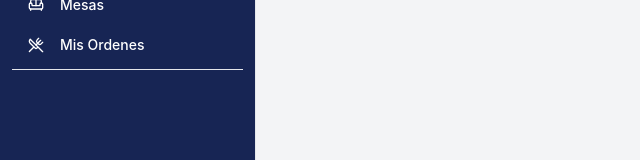
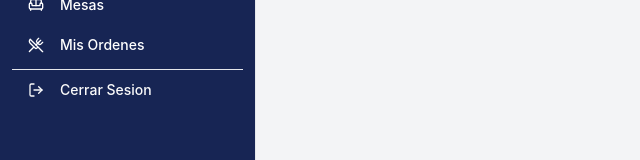
Before and after one commit to Alvinferdeveloper/restaurant-management-frontend, a React (Vite) app: page /User in a window 1280 px wide. Shown: the part 151-311 px from the top of the page, without its empty margins (0-640 px from the left). Built offline with nearby package versions, Linux system fonts and the light colour scheme; no server answers.

Commit message:
add: feature logout for user and admin

```diff
--- a/src/components/admin/layout.tsx
+++ b/src/components/admin/layout.tsx
@@ -3,7 +3,7 @@ import {
     Sofa,
     UtensilsCrossed,
     ChevronRight,
-    ChevronLeft
+    ChevronLeft,
 } from "lucide-react"
 import { cn } from "@/lib/utils"
 import { Button } from "@/components/ui/button"
@@ -11,6 +11,7 @@ import React, {  useState } from "react";
 import { ScrollArea } from "../ui/scroll-area";
 import { Outlet, useLocation } from "react-router-dom";
 import NavItem from "../shared/navItem";
+import LogOutItem from "../shared/logOutItem";
 
 const navItems = [
     {
@@ -38,7 +39,7 @@ export const AdminLayout = React.memo(() => {
         return (
             <div className="flex h-screen overflow-hidden">
                 <aside className={cn(
-                    " bg-blue-950 border-r transition-all duration-300 ease-in-out text-white",
+                    " bg-blue-950 border-r transition-all duration-300 ease-in-out text-white relative",
                     collapsed ? "w-16" : "w-64"
                 )}>
                     <div className="flex items-center justify-between p-4">
@@ -65,6 +66,9 @@ export const AdminLayout = React.memo(() => {
                                     <hr />
 
                                 </div>
+                                <div className="space-y-1">
+                                    <LogOutItem collapsed={collapsed} />
+                                </div>
                             </div>
                         </div>
                     </ScrollArea>
--- /dev/null
+++ b/src/components/shared/logOutItem.tsx
@@ -0,0 +1,35 @@
+import { Button } from "../ui/button"
+import { cn } from "@/lib/utils"
+import {  LogOut } from 'lucide-react'
+import { useNavigate } from "react-router-dom"
+import { gql, useMutation } from "@apollo/client"
+
+
+interface NavItemProps {
+    collapsed: boolean
+  }
+
+
+const LOG_OUT = gql`
+mutation LOG_OUT {
+logOut
+}
+`
+
+export default function LogOutItem({ collapsed }: NavItemProps) {
+    const [ LogOutMutation ] = useMutation(LOG_OUT);
+    const navigate = useNavigate();
+    return (
+      <div onClick={async ()=>{
+        await LogOutMutation();
+        navigate('/Login')
+      }}>
+      <Button
+        className={cn("w-full justify-start hover:opacity-8 bg-inherit", collapsed ? "px-2" : "px-4")}
+      >
+        <LogOut className={cn("h-4 w-4", collapsed ? "mr-0" : "mr-2")} />
+        {!collapsed && <span>Cerrar Sesion</span>}
+      </Button>
+      </div>
+    )
+  }
--- a/src/components/user/layout.tsx
+++ b/src/components/user/layout.tsx
@@ -11,6 +11,7 @@ import React, {  useState } from "react";
 import { ScrollArea } from "../ui/scroll-area";
 import { Outlet, useLocation } from "react-router-dom";
 import NavItem from "../shared/navItem";
+import LogOutItem from "../shared/logOutItem";
 
 const navItems = [
     {
@@ -65,6 +66,9 @@ export const UserLayout = React.memo(() => {
                                     <hr />
 
                                 </div>
+                                <div className="space-y-1">
+                                    <LogOutItem collapsed={collapsed} />
+                                </div>
                             </div>
                         </div>
                     </ScrollArea>
```
